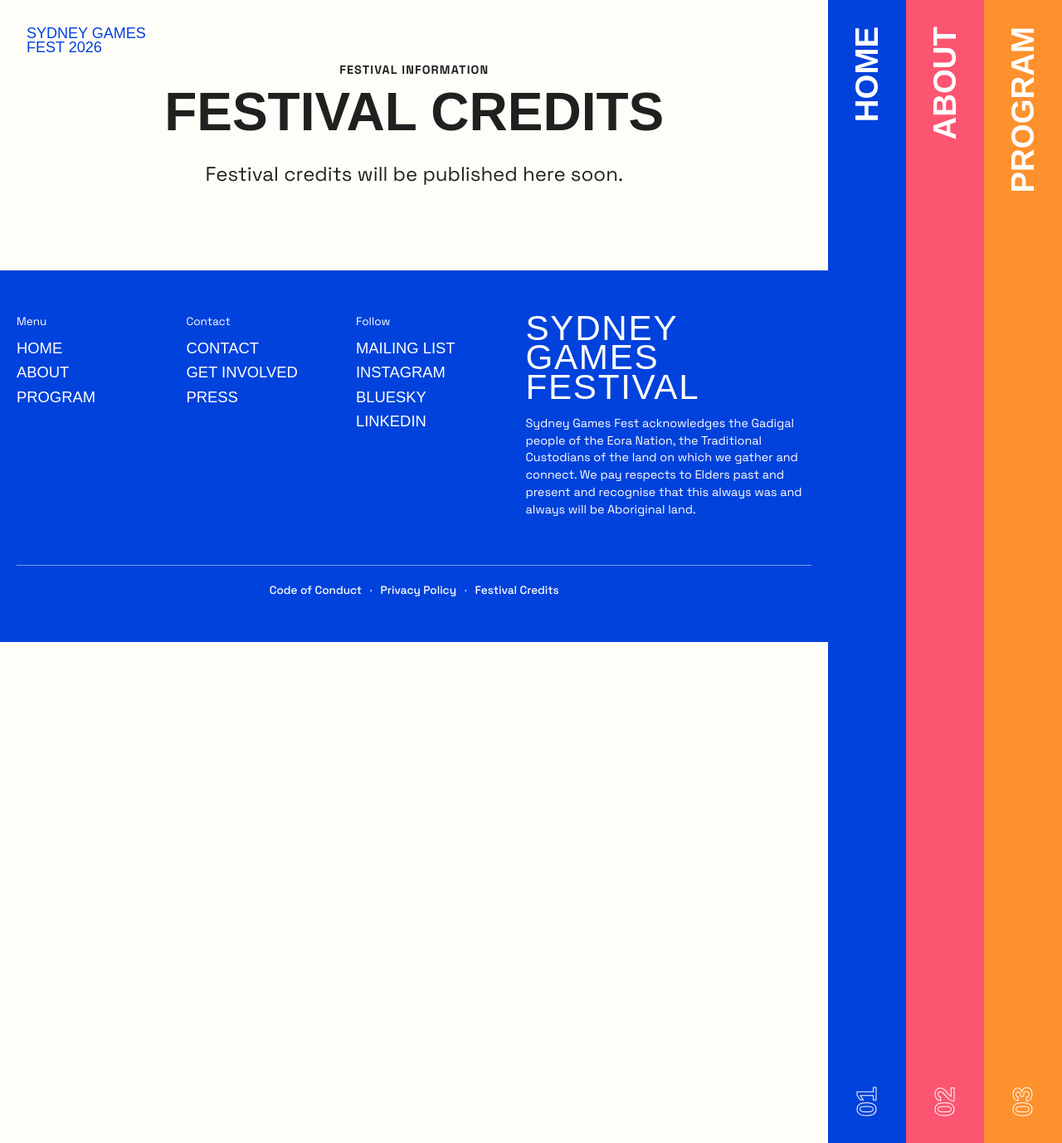
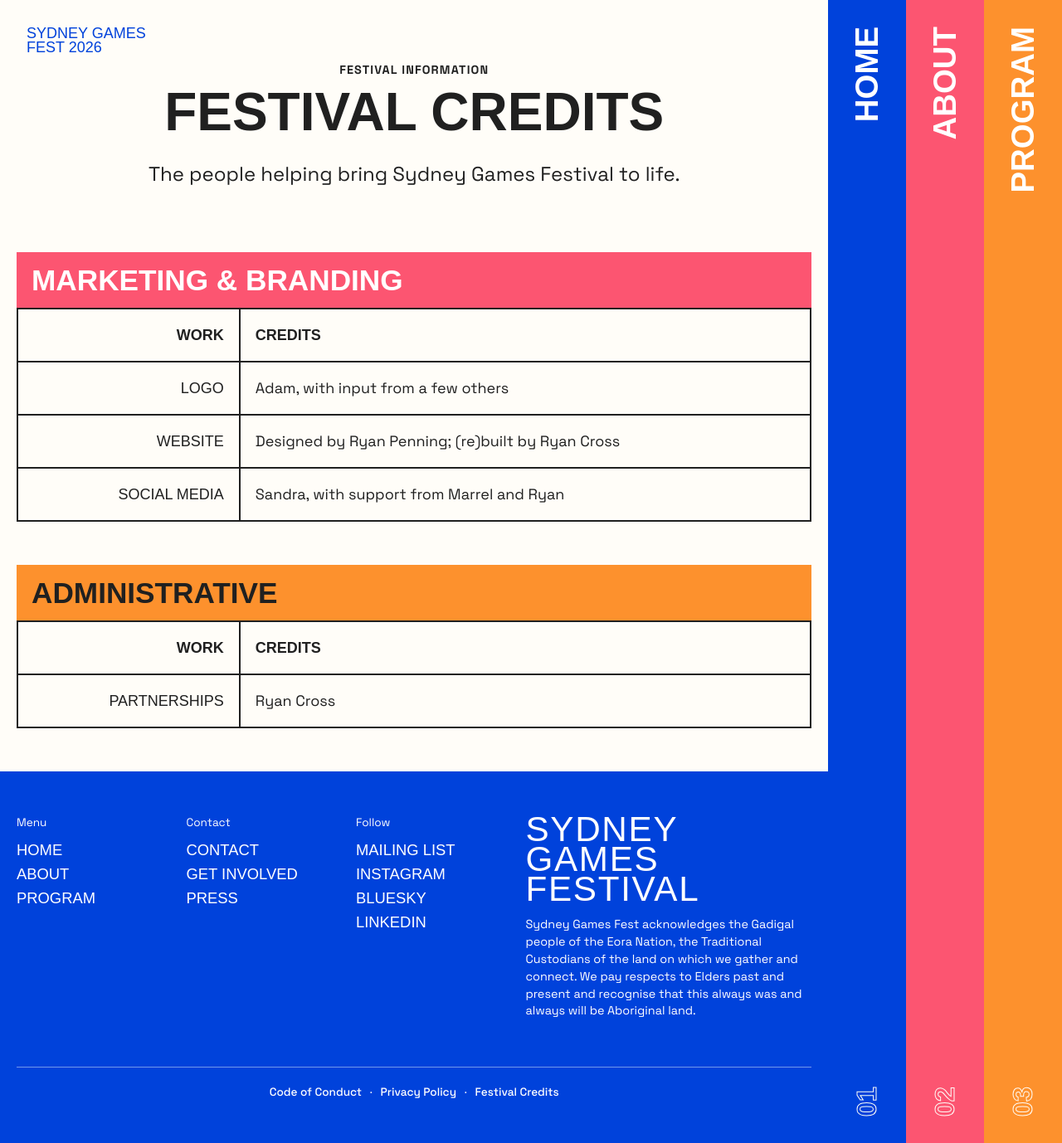
Before and after one commit to sydneygamesfestival/2026, a Jekyll site: the page built from festival-credits.md, in a window 1280 px wide and 1378 px high. Shown: the whole window at 83% size. Built offline with Jekyll 4.4.1, drawn with Linux system fonts in a browser that asks for light colours; some web fonts are replaced.

Commit message:
Adding some basic content and styling for tables

```diff
--- a/assets/css/site.css
+++ b/assets/css/site.css
@@ -219,6 +219,39 @@ summary { cursor: pointer; font-weight: 700; }
   text-transform: none;
 }
 
+.page-festival-credits .hero { padding-bottom: 52px; }
+.page-festival-credits main > h2 {
+  width: min(1120px, calc(100% - 40px));
+  margin: 0 auto;
+  padding: 16px 18px 14px;
+  color: white;
+  background: var(--coral);
+  font-size: clamp(1.4rem, 3vw, 2.2rem);
+  line-height: 1.05;
+}
+.page-festival-credits main > h2:nth-of-type(even) {
+  color: var(--ink);
+  background: var(--orange);
+}
+.page-festival-credits main > table {
+  width: min(1120px, calc(100% - 40px));
+  margin: 0 auto 52px;
+  border-collapse: collapse;
+  text-align: left;
+}
+.page-festival-credits main > table th,
+.page-festival-credits main > table td {
+  padding: 18px;
+  border: 2px solid var(--ink);
+  vertical-align: top;
+}
+.page-festival-credits main > table th,
+.page-festival-credits main > table tbody td:first-child {
+  font-family: var(--font-subheading);
+  text-transform: uppercase;
+}
+.page-festival-credits main > table tbody td:first-child { width: 28%; }
+
 @media (min-width: 901px) {
   body { padding-right: var(--desktop-navigation-width); }
 
--- a/festival-credits.md
+++ b/festival-credits.md
@@ -9,6 +9,20 @@ permalink: /festival-credits/
   <div class="container hero-copy">
     <p class="eyebrow">Festival information</p>
     <h1>Festival Credits</h1>
-    <p class="lede">Festival credits will be published here soon.</p>
+    <p class="lede">The people helping bring Sydney Games Festival to life.</p>
   </div>
 </section>
+
+## Marketing & Branding
+
+| Work | Credits |
+| ---: | --- |
+| Logo | Adam, with input from a few others |
+| Website | Designed by Ryan Penning; (re)built by Ryan Cross |
+| Social media | Sandra, with support from Marrel and Ryan |
+
+## Administrative
+
+| Work | Credits |
+| ---: | --- |
+| Partnerships | Ryan Cross |
```
Also changed, not shown: code-of-conduct.md (+19 -0 lines).
